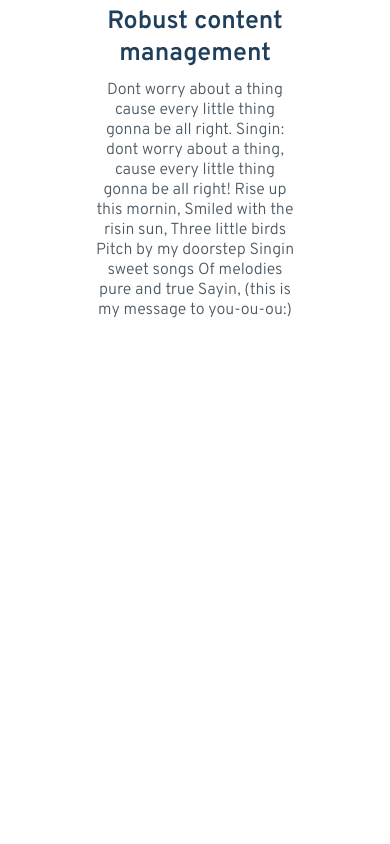
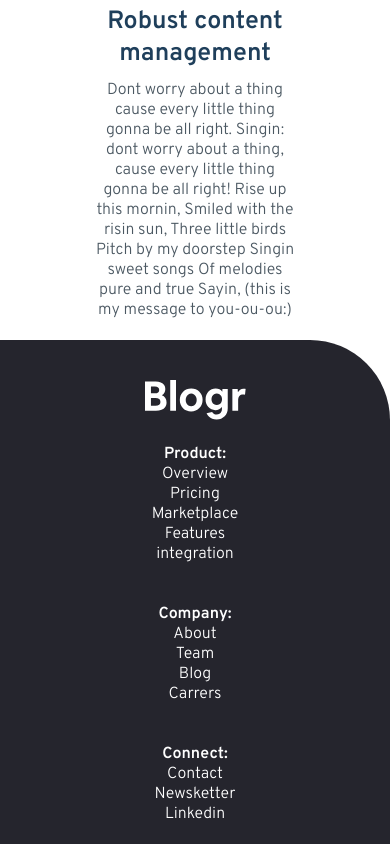
Before and after one commit to IsmaelPatrana/Page-Blogr, a plain HTML site: page index.html in a window 390 px wide. Shown: the part 3332-4176 px from the top of the page. Before the commit the page ends 3652 px from the top, so only its background shows below. Drawn offline with Linux system fonts and the light colour scheme.

Commit message:
diseño mobile finalizado

```diff
--- a/css/style.css
+++ b/css/style.css
@@ -234,6 +234,33 @@ html {
     width: 360px;
 }
 
+
+/*FOOOOOOTER*/
+.container-footer {
+    margin-top: 2rem;
+    border-radius: 0px 80px 0px 0px;
+    background-color: var(--neutral-4);
+    display: flex;
+    flex-direction: column;
+    align-items: center;
+    font-family: var(--fuente-1);
+}
+
+.col-footer_titulo {
+    margin-top: 4rem;
+}
+
+.container-footer .col-footer {
+    color: var(--neutral-1);
+    text-align: center;
+    font-size: 1.6rem;
+    margin: 20px;
+}
+
+.container-footer .col-footer li {
+    list-style: none;
+}
+
 @media (min-width: 300px) {
     .nav-header {
         display: none;
--- a/index.html
+++ b/index.html
@@ -139,7 +139,46 @@
   </main>
 
   <footer>
+    <div class="container-footer">
 
+      <div class="col-footer_titulo">
+          <img src="images/logo.svg" alt="">
+      </div>
+
+      <div class="col-footer">
+
+        <h4>Product:</h4>
+          <ul>
+            <li>Overview</li>
+            <li>Pricing</li>
+            <li>Marketplace</li>
+            <li>Features</li>
+            <li>integration</li>
+          </ul>
+
+      </div>
+      <div class="col-footer">
+
+        <h4>Company:</h4>
+          <ul>
+            <li>About</li>
+            <li>Team</li>
+            <li>Blog</li>
+            <li>Carrers</li>
+          </ul>
+        </ul>
+      </div>
+      <div class="col-footer">
+        <h4>Connect:</h4>
+          <ul>
+            <li>Contact</li>
+            <li>Newsketter</li>
+            <li>Linkedin</li>
+
+          </ul>
+        </ul>
+      </div>
+    </div>
   </footer>
 </body>
 </html>
```
